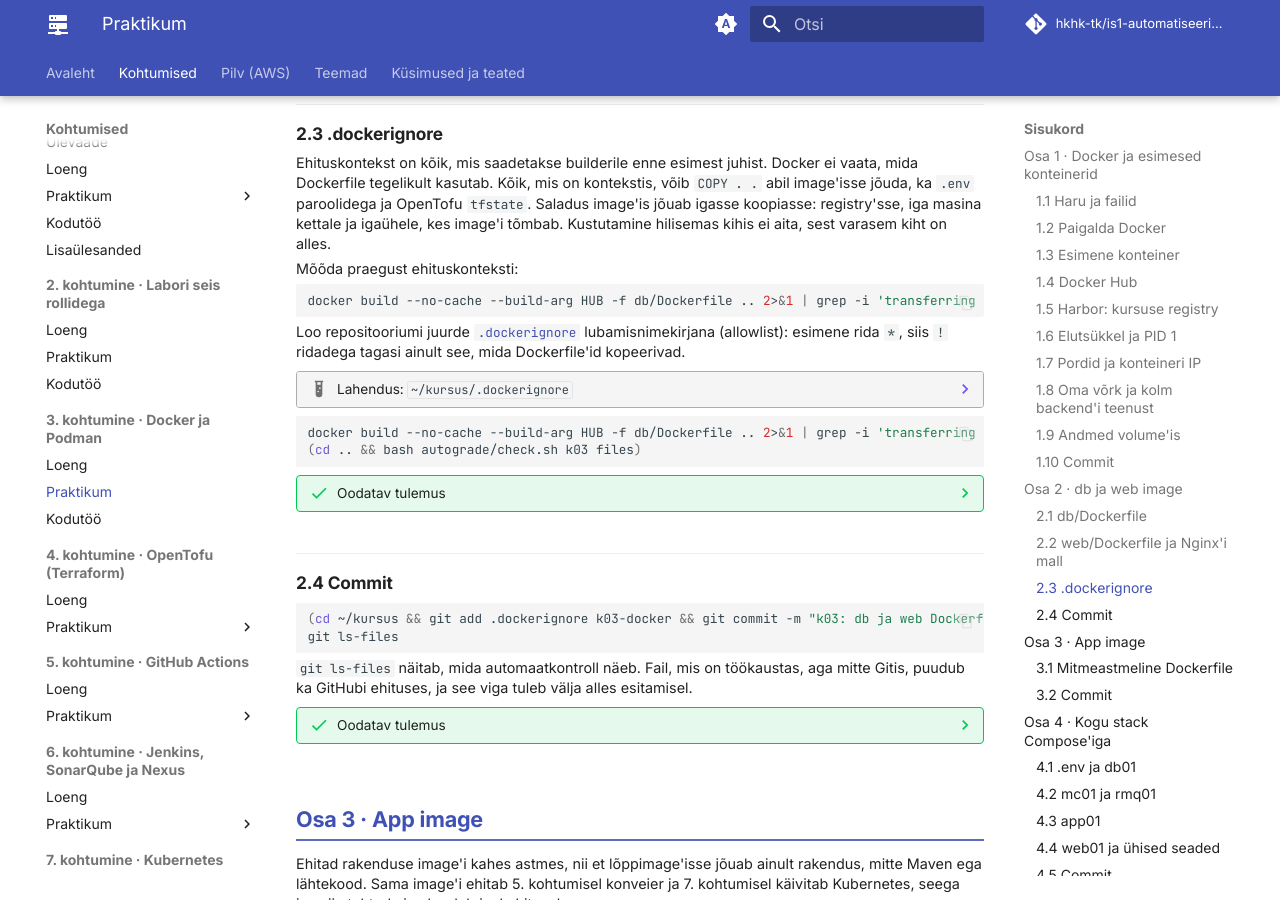
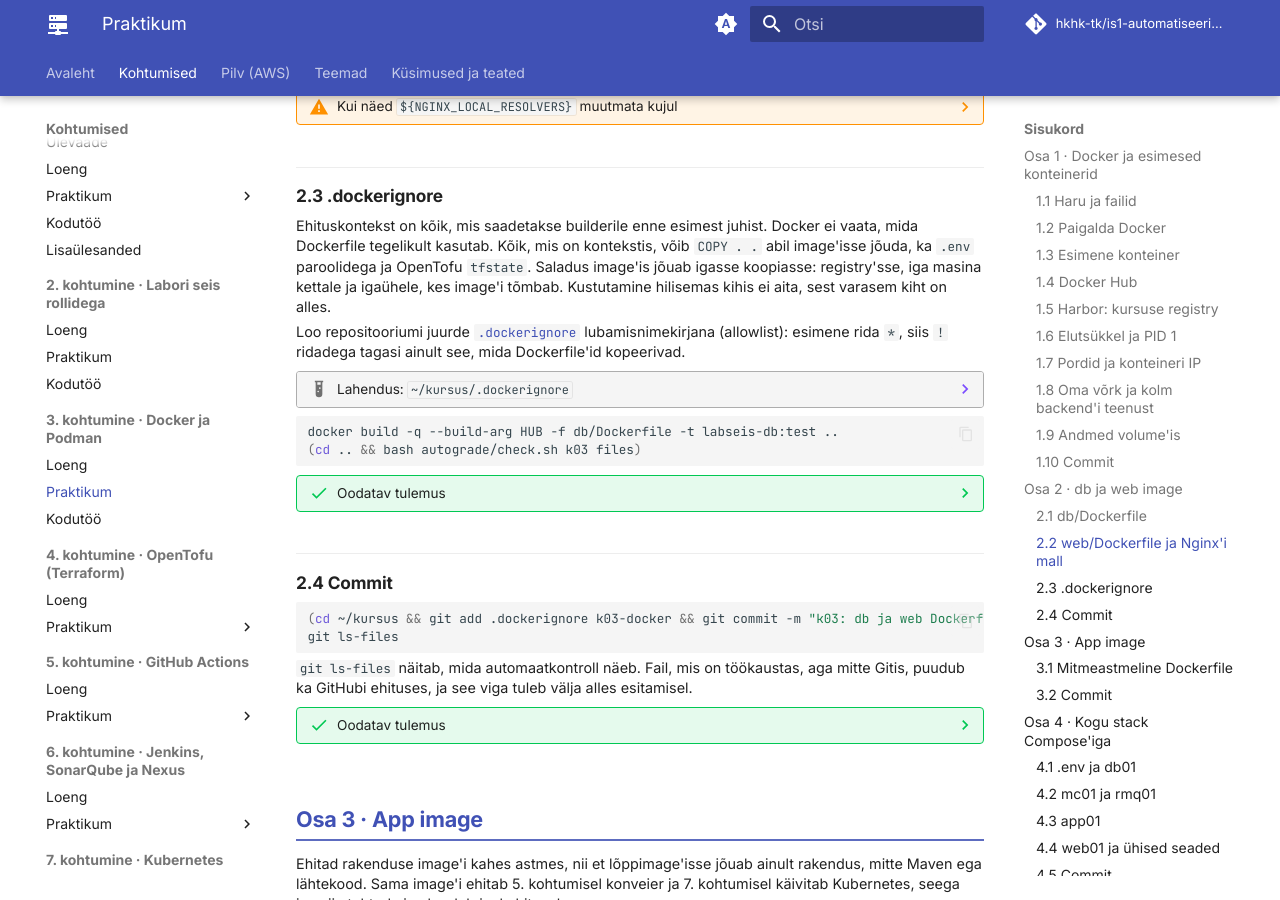
Before and after one commit to hkhk-tk/is1-automatiseerimine, an MkDocs documentation site: the page built from docs/k03/lab.md, in a window 1280 px wide and 900 px high, scrolled down 9846 px. Built offline with MkDocs 1.6.1 and Material for MkDocs 9.7.7, drawn with Linux system fonts in a browser that asks for light colours; comment, search, counter and statistics services are not loaded; some of the changed text lies outside the part shown.

Commit message:
K3 praktikum: VM-testi parandused (ls -AR, dbt koristus, MariaDB ooteaeg, .dockerignore kaitsena, WAR 30 MB, Docker 29 ID veerg, tühi commit 5.3)

````diff
--- a/docs/k03/lab.md
+++ b/docs/k03/lab.md
@@ -583,12 +588,6 @@ docker run --rm labseis-web:test nginx -T 2>/dev/null | grep -E 'resolver|proxy_
 
 Ehituskontekst on kõik, mis saadetakse builderile enne esimest juhist. Docker ei vaata, mida Dockerfile tegelikult kasutab. Kõik, mis on kontekstis, võib `COPY . .` abil image'isse jõuda, ka `.env` paroolidega ja OpenTofu `tfstate`. Saladus image'is jõuab igasse koopiasse: registry'sse, iga masina kettale ja igaühele, kes image'i tõmbab. Kustutamine hilisemas kihis ei aita, sest varasem kiht on alles.
 
-Mõõda praegust ehituskonteksti:
-
-```bash
-docker build --no-cache --build-arg HUB -f db/Dockerfile .. 2>&1 | grep -i 'transferring context'
-```
-
 Loo repositooriumi juurde [`.dockerignore`](https://docs.docker.com/build/concepts/context/) lubamisnimekirjana (allowlist): esimene rida `*`, siis `!` ridadega tagasi ainult see, mida Dockerfile'id kopeerivad.
 
 ??? example "Lahendus: `~/kursus/.dockerignore`"
@@ -603,13 +602,13 @@ Loo repositooriumi juurde [`.dockerignore`](https://docs.docker.com/build/concep
     Reeglid loetakse ülevalt alla ja hilisem reegel kirjutab varasema üle. `*` jätab välja kõik, `!` read toovad tagasi ainult vajaliku.
 
 ```bash
-docker build --no-cache --build-arg HUB -f db/Dockerfile .. 2>&1 | grep -i 'transferring context'
+docker build -q --build-arg HUB -f db/Dockerfile -t labseis-db:test ..
 (cd .. && bash autograde/check.sh k03 files)
 ```
 
 ??? success "Oodatav tulemus"
 
-    Kontekst langes megabaitidelt mõnesaja kilobaidini, db-image ehitub endiselt ja `k03 files` annab `OK` või kurdab ainult app-image'i ja Compose'i failide üle, mida sul veel pole. Väiksem kontekst tähendab kiiremat ehitust, aga peamine võit on turvalisus. Lubamisnimekirjaga ei jõua uus fail image'isse enne, kui sa selle ise lubad. Keelunimekirja (`.env`, `.git`) tuleb iga uue saladusefailiga täiendada, ja see ununeb.
+    db-image ehitub endiselt ja `k03 files` annab `OK` või kurdab ainult app-image'i ja Compose'i failide üle, mida sul veel pole. `.dockerignore` on kaitse. Kui Dockerfile'is on kunagi `COPY . .`, ei jõua `.env` ega `.git` image'isse. Lubamisnimekirjaga ei jõua uus fail image'isse enne, kui sa selle ise lubad. Keelunimekirja (`.env`, `.git`) tuleb iga uue saladusefailiga täiendada, ja see ununeb.
 
 ### 2.4 Commit
 
@@ -1178,7 +1177,6 @@ Iga osa tabelit loe ülevalt alla: esimeses veerus on see, mida näed, teises k
     | `nginx -T` näitab `${NGINX_LOCAL_RESOLVERS}` muutmata kujul | `docker run --rm labseis-web:test ls /etc/nginx/templates` | `ENV NGINX_ENTRYPOINT_LOCAL_RESOLVERS=1` puudub või fail pole `templates/` all | envsubst käsitleb ainult `templates/*.template` faile ja asendab ainult defineeritud muutujad |
     | web konteiner `Exited (1)`, logis `host not found in upstream` | `docker run --rm labseis-web:test nginx -T \| grep proxy_pass` | `proxy_pass` kasutab nime otse, mitte muutujat `$app_upstream` | staatiline upstream lahendatakse käivitusel ja lahendamata nimega nginx ei käivitu |
     | web annab 502 ja logis `could not be resolved` | `docker network inspect <võrk>` | app01 pole samas võrgus või pole veel käivitunud | muutujaga `proxy_pass` lahendab nginx nime päringu ajal ja vastab 502-ga, kui nimi ei lahendu |
-    | `transferring context` on ikka MB-d | `head -3 .dockerignore` | `.dockerignore` pole repo juures või esimene rida pole `*` | builder loeb `.dockerignore` ainult konteksti juurest |
     | `k03 files`: `.dockerignore ei jäta .env faili välja` | `grep -n env .dockerignore` | denylist'is puudub `**/.env`; allowlist'iga (`*`) seda viga ei tule | ilma `**/` eesliiteta kehtib muster ainult konteksti juures, mitte `k03-docker/.env`-ile |
 
 ??? note "Tabel 3.6. Osa 3 · App image"
````
Also changed, not shown: other parts of docs/k03/lab.md (+14 -9 lines).
